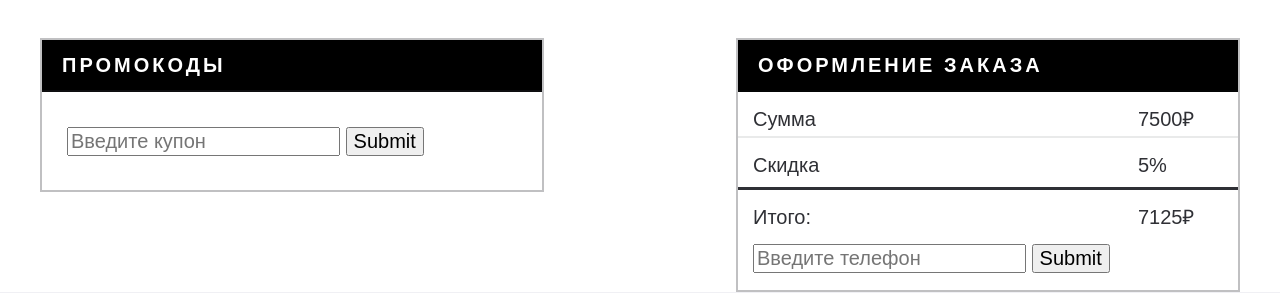
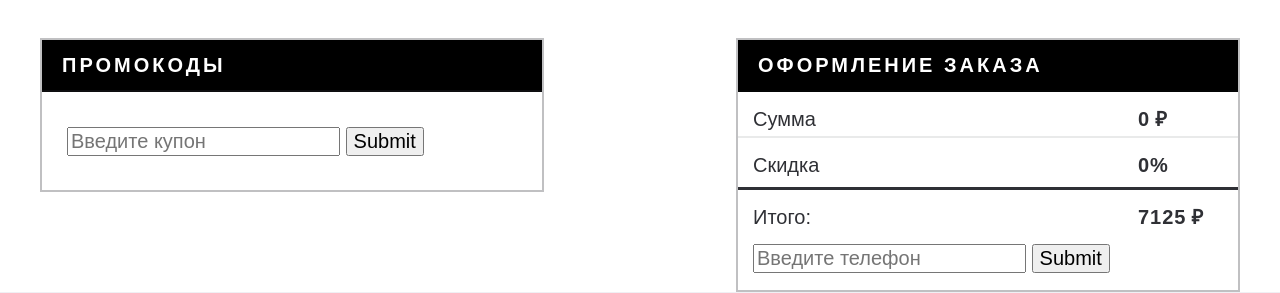
Before and after one commit to Viral3301/Fastapi-eshop, a FastAPI app: page /cart in a window 1280 px wide. Shown: the part 374-667 px from the top of the page. Run offline with FastAPI, Linux system fonts and the light colour scheme; parts of the project's set-up code (start-up, migrations or seed data) failed here and were passed over.

Commit message:
Cart page changes

```diff
--- a/static/css/style.css
+++ b/static/css/style.css
@@ -1219,6 +1219,8 @@ body{
 
 .cart__content-delete{
     margin-left: 35px;
+    cursor: pointer;
+
 }
 
 .cart__content-price{
@@ -1333,6 +1335,11 @@ body{
     width: 100px;
 }
 
+.checkout__item-right-discount{
+    width: 100px;
+
+}
+
 .checkout__summary{
     display: flex;
     justify-content: space-between;
@@ -1349,3 +1356,14 @@ body{
     height: 130px;
     object-fit: contain;
 }
+
+.cart__content-title, .cart__content-price, .checkout__item-right, .checkout__item-right-discount{
+    font-weight: 700;
+    font-family: 'SFProDisplay-Medium', sans-serif;
+    letter-spacing: 1px;
+}
+
+.checkout__item-right::after , .cart__content-price::after{
+    content: '₽';
+    margin-left: 5px;
+}
--- a/static/js/main.js
+++ b/static/js/main.js
@@ -45,6 +45,11 @@ $(function(){
 	$(this).next().html(file.name);
 });
 
+$('.cart__content-delete').on('click', function(e){
+    localStorage.removeItem($(this).attr('id'))
+    location.reload()
+});
+
 $('.minus-btn').on('click', function(e) {
     e.preventDefault();
     var $this = $(this);
@@ -54,7 +59,7 @@ $('.minus-btn').on('click', function(e) {
     if (value > 1) {
         value = value - 1;}
     else {
-        value = 0;
+        value = 1;
     }
 
   $input.val(value);
@@ -97,4 +102,5 @@ $('.product-card__btn-add').on('click', function(e){
 
     $('.cart__num').text(localStorage.length)
 
+
 });
--- a/templates/cart.html
+++ b/templates/cart.html
@@ -7,33 +7,6 @@
             <h1 class="title" style="border-bottom: 3px solid rgb(45 38 38); margin: 40px; padding: 20px;">Корзина</h1>
         </div>
         <ul id="prod_list" class="cart__product-list">
-            <script>
-                for (x in localStorage){
-                    let product = localStorage.getItem(x)
-                    let product_obj = JSON.parse(product)
-                    let product_html =
-                        `<li class="cart__product">
-                            <div class="cart__content">
-                                <a href="" class="cart__content-delete">✕</a>
-                                <img src="${product_obj.productImage}" alt="" class="cart__content-img">
-                                <a href="" class="cart__content-title">${product_obj.productTitle}</a>
-                                <div class="quantity">
-                                    <button class="plus-btn" type="button" name="button">
-                                         <span style="color: #808080;">+</span>
-                                    </button>
-                                    <input type="text" name="name" value="1">
-                                    <button class="minus-btn" type="button" name="button">
-                                        <span style="color: #808080;">-</span>
-                                    </button>
-                                </div>
-                                <span class="cart__content-price">${product_obj.productPrice}₽</span>
-                            </div>
-                        </li>`
-
-                    prod_list.insertAdjacentHTML('afterbegin',product_html)
-                }
-            </script>
-
         </ul>
         <div class="cart__bottom">
             <div class="promocode">
@@ -49,17 +22,17 @@
                     <ul class="checkout__item-list">
                         <li class="checkout__item">
                             <div class="checkout__item-left">Сумма</div>
-                            <div class="checkout__item-right">7500₽</div>
+                            <div id="price" class="checkout__item-right"></div>
                         </li>
                         <li class="checkout__item">
                             <div class="checkout__item-left">Скидка</div>
-                            <div class="checkout__item-right">5%</div>
+                            <div class="checkout__item-right-discount">0%</div>
                         </li>
                     </ul>
                     <ul>
                         <li class="checkout__summary">
                             <div class="checkout__item-left">Итого:</div>
-                            <div class="checkout__item-right">7125₽</div>
+                            <div class="checkout__item-right">7125</div>
                         </li>
                     </ul>
                     <form action="" class="checkout__form">
@@ -71,4 +44,37 @@
         </div>
     </div>
 </section>
+
+<script>
+    let total = 0
+
+    let localstorage_keys = Object.values(localStorage)
+
+    for (x in localstorage_keys){
+        let product_obj = JSON.parse(localstorage_keys[x])
+        console.log(product_obj)
+        total += Number(product_obj.productPrice)
+        let product_html =
+            `<li class="cart__product">
+                <div class="cart__content">
+                    <a id='${product_obj.productID}' class="cart__content-delete">✕</a>
+                    <img src="${product_obj.productImage}" alt="" class="cart__content-img">
+                    <a href="" class="cart__content-title">${product_obj.productTitle}</a>
+                    <div class="quantity">
+                        <button class="plus-btn" type="button" name="button">
+                             <span style="color: #808080;">+</span>
+                        </button>
+                        <input type="text" name="name" value="1">
+                        <button class="minus-btn" type="button" name="button">
+                            <span style="color: #808080;">-</span>
+                        </button>
+                    </div>
+                    <span class="cart__content-price">${product_obj.productPrice}</span>
+                </div>
+            </li>`
+
+        prod_list.insertAdjacentHTML('afterbegin',product_html)
+    }
+    document.getElementById('price').innerText = total
+</script>
 {% endblock content %}
```
